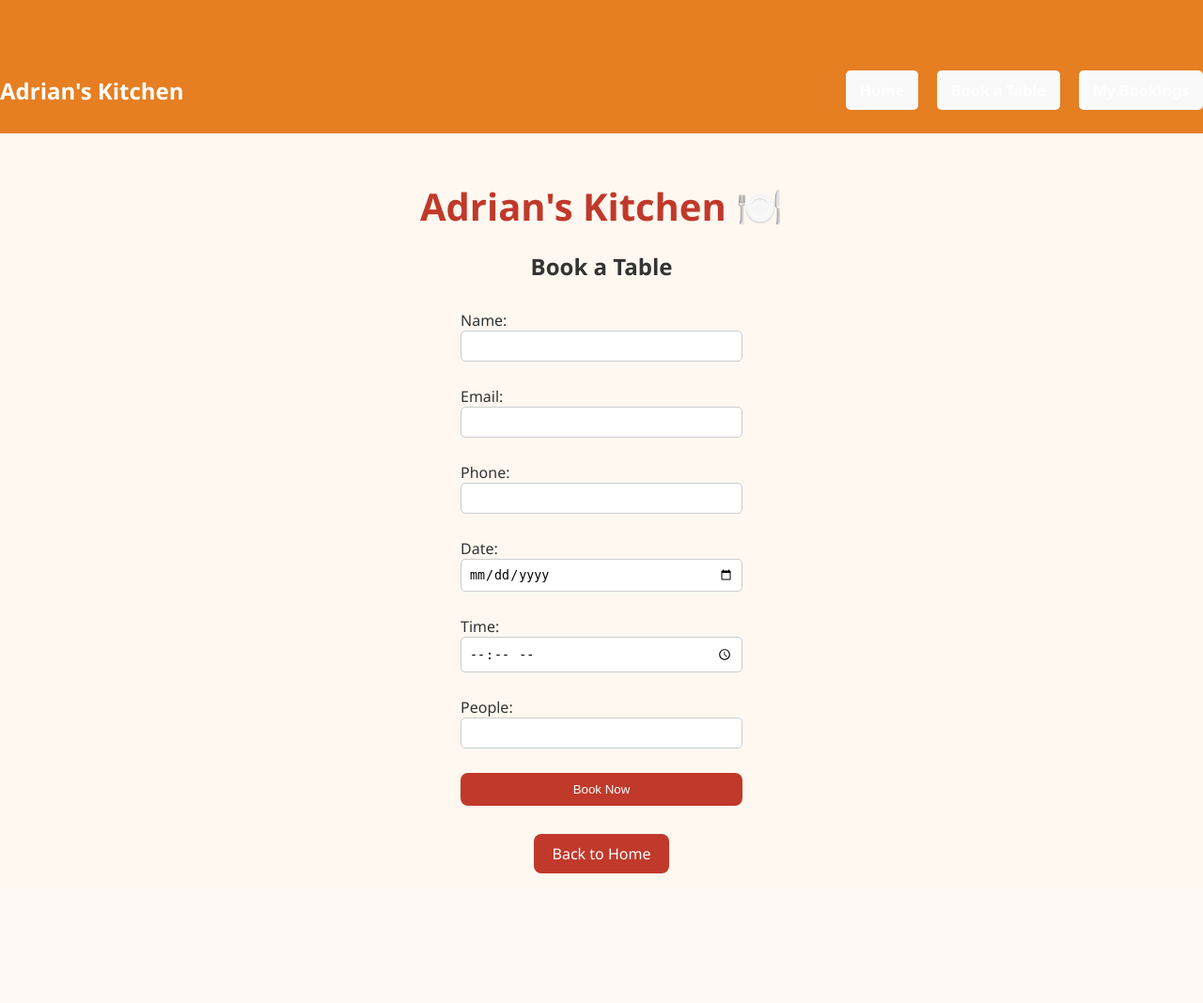
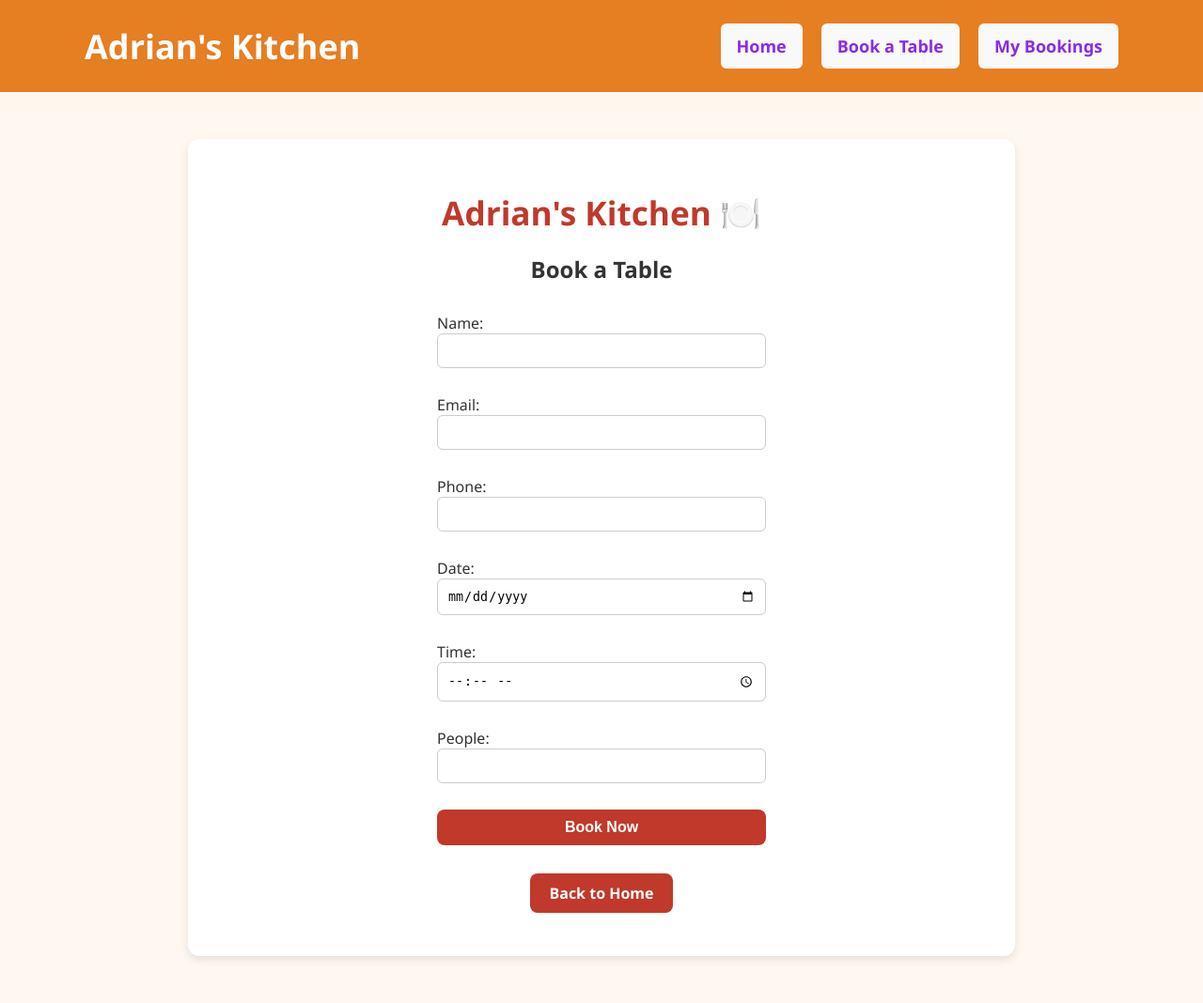
Before and after one commit to h7qju7ts/adrians-kitchen, a Django app: page /add/ in a window 1280 px wide. Shown: the whole page at 94% size. Before the commit the page ends 930 px from the top, so only its background shows below. Run offline with Django 5.2, Linux system fonts and the light colour scheme.

Commit message:
add message for editing a bookin + style it

```diff
--- a/bookings/static/bookings/style.css
+++ b/bookings/static/bookings/style.css
@@ -13,14 +13,19 @@ body {
     padding: 15px 0;
 }
 
-.navbar .container {
+
+.nav-container {
+    max-width: 1100px;
+    margin: 0 auto;
+    padding: 0 20px;
+
     display: flex;
     justify-content: space-between;
     align-items: center;
 }
 
 .nav-logo {
-    font-size: 24px;
+    font-size: 36px;
     font-weight: bold;
     color: white;
     text-decoration: none;
@@ -35,23 +40,30 @@ body {
 }
 
 .nav-links li a {
-    color: white;
+    color: blueviolet;
     text-decoration: none;
     font-weight: bold;
+    font-size: 18px;
     transition: color 0.3s ease;
 }
 
-.nav-lonks li a:hover {
-    color: #fff2e6;
+.nav-links li a:hover {
+    color: red;
 }
 
+/* Page content container */
 .container {
-    margin-top: 50px;
+    margin: 50px auto;
+    max-width: 800px;
+    background: #fff;
+    padding: 30px 40px;
+    border-radius: 12px;
+    box-shadow: 0 4px 10px rgba(0,0,0,0.1);
 }
 
 h1 {
     color:#c0392b;
-    font-size: 2.5rem;
+    font-size: 2.2rem;
     margin-bottom: 20px;
 }
 
@@ -63,9 +75,11 @@ a {
 .button {
     display: inline-block;
     background-color: #c0392b;
+    color: white;
     padding: 10px 20px;
     border-radius: 8px;
     transition: background-color 0.3s ease;
+    font-weight: bold;
 }
 
 .button:hover {
@@ -74,16 +88,18 @@ a {
 
 form {
     margin: 30px auto;
-    width: 300px;
+    width: 100%;
+    max-width: 350px;
     text-align: left;
 }
 
-form input, form select {
+form input,
+form select {
     width: 100%;
-    padding: 8px;
-    margin-bottom: 10px;
+    padding: 10px;
+    margin-bottom: 12px;
     border: 1px solid #ccc;
-    border-radius: 5px;
+    border-radius: 6px;
 }
 
 form button {
@@ -91,9 +107,10 @@ form button {
     background-color: #c0392b;
     color: white;
     border: none;
-    padding: 10px;
-    border-radius: 5px;
+    padding: 12px;
+    border-radius: 6px;
     cursor: pointer;
+    font-size: 16px;
 }
 
 form button:hover {
@@ -108,8 +125,8 @@ ul {
 li {
     margin: 10px 0;
     background: #f9f9f9;
-    padding: 10px;
-    border-radius: 5px;
+    padding: 12px;
+    border-radius: 6px;
 }
 
 li a {
@@ -120,3 +137,8 @@ li a {
 li a:hover {
     text-decoration: underline;
 }
+
+.success {
+    color: green;
+    font-weight: bold;
+}
--- a/bookings/templates/base.html
+++ b/bookings/templates/base.html
@@ -9,8 +9,9 @@
 </head>
 <body>
     <nav class="navbar">
-        <div class="container">
+    <div class="nav-container">
         <a href="{% url 'home' %}" class="nav-logo">Adrian's Kitchen</a>
+
         <ul class="nav-links">
             <li><a href="{% url 'home' %}">Home</a></li>
             <li><a href="{% url 'add_booking' %}">Book a Table</a></li>
--- a/bookings/views.py
+++ b/bookings/views.py
@@ -30,6 +30,7 @@ def edit_booking(request, booking_id):
         form = BookingForm(request.POST, instance=booking)
         if form.is_valid():
             form.save()
+            messages.success(request, "Your booking has been updated successfully ")
             return redirect('view_bookings')
     else:
         form = BookingForm(instance=booking)
```
Also changed, not shown: db.sqlite3. Lines whose indentation alone changed are shown as unchanged.
